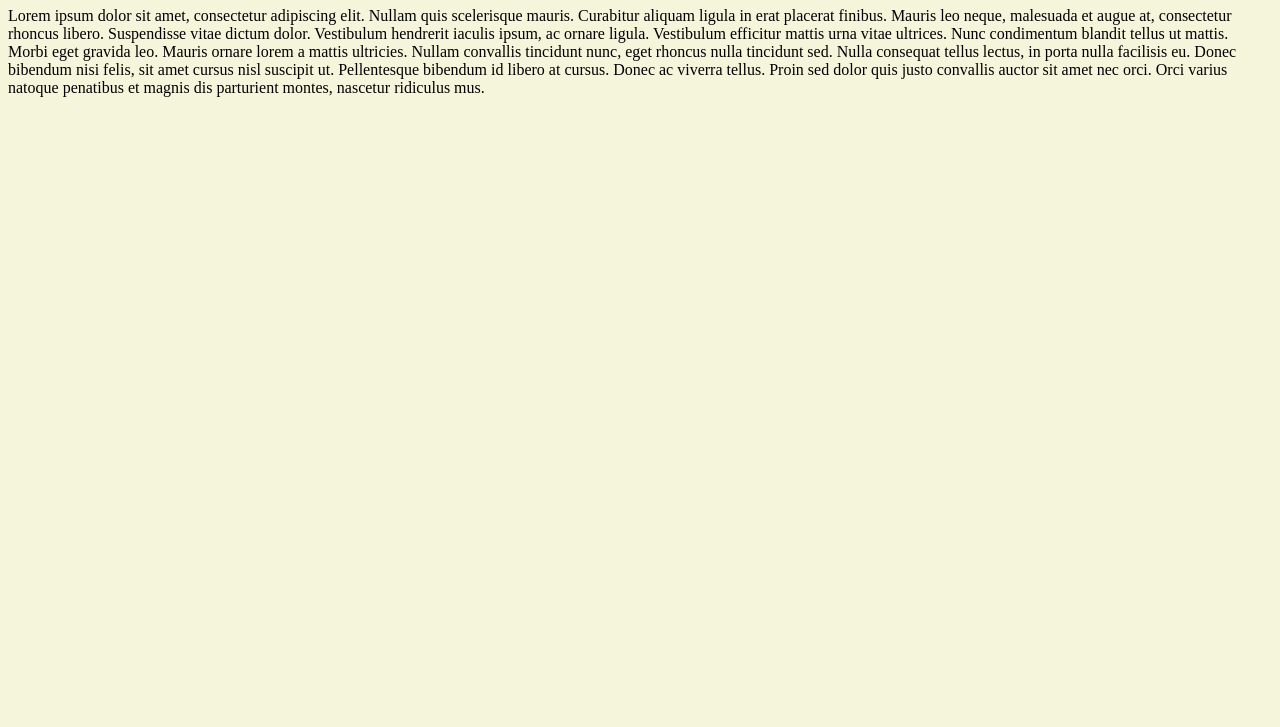
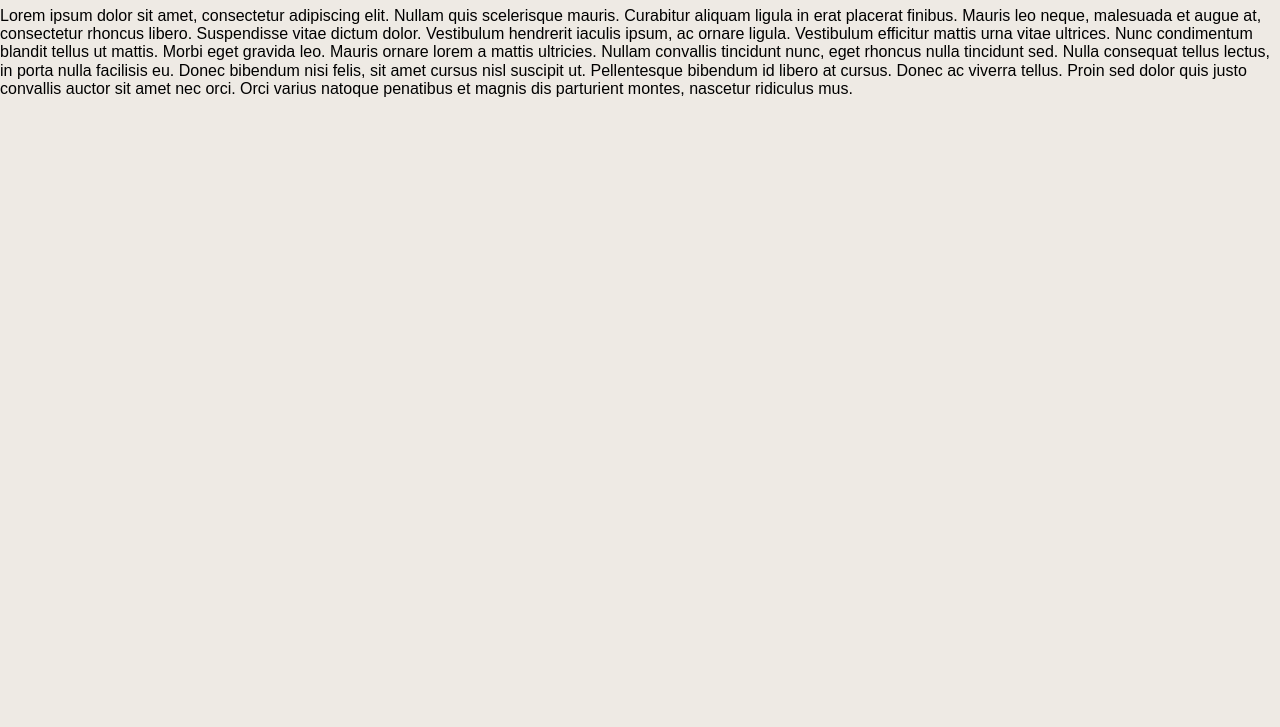
Before and after one commit to BEHJAOUMAIMA/HTML_CSS, a plain HTML site: page Brief_1/index.html in a window 1280 px wide. Shown: the part 73-800 px from the top of the page. Drawn offline with Linux system fonts and the light colour scheme.

Commit message:
derniere etape du brief

```diff
--- a/Brief_1/index.html
+++ b/Brief_1/index.html
@@ -6,8 +6,10 @@
     <meta name="viewport" content="width=device-width, initial-scale=1.0">
     <title>Jeux en demande</title>
     <meta name="description" content="Acheter de jeux de notre grande sélection. Jouer à la demande.">
+    <link rel="stylesheet" href="nomalize.css">
+    <link rel="stylesheet" href="style.css">
 </head>
-<body style="background-color: beige;">
+<body>
     <h1> lorem upsum</h1>
     <p> Lorem ipsum dolor sit amet, consectetur adipiscing elit.
         Nullam quis scelerisque mauris. Curabitur aliquam ligula in erat placerat finibus.
--- a/Brief_1/style.css
+++ b/Brief_1/style.css
@@ -0,0 +1,5 @@
+*{
+    font-family: Arial, Helvetica, sans-serif;
+    background-color:#eeeae4;
+    box-sizing: border-box;
+}
```
